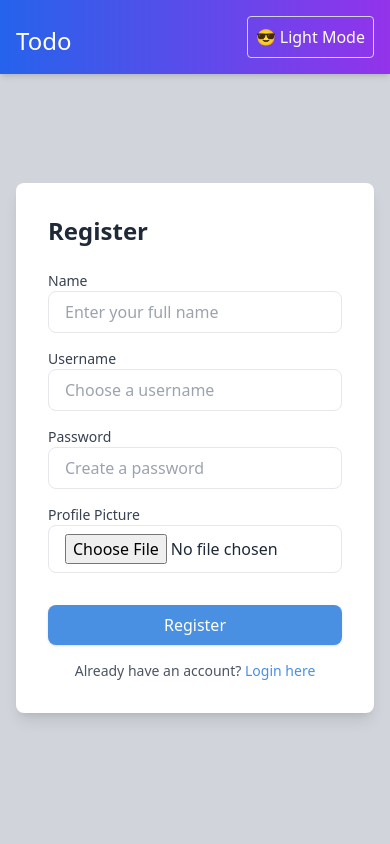
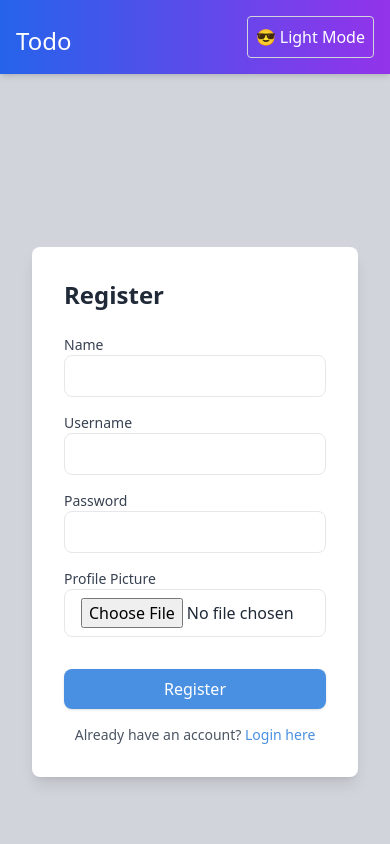
Before and after one commit to GuptaShubham-11/Todo, a React (Vite) app in the folder client/: page /register in a window 390 px wide. Shown: the top 844 px of the page. Built offline with nearby package versions, Linux system fonts and the light colour scheme.

Commit message:
add Link & useNavigate

```diff
--- a/client/src/pages/Register.jsx
+++ b/client/src/pages/Register.jsx
@@ -1,6 +1,7 @@
 import React, { useState } from "react";
 import { Button, InputField, Alert, Loader } from "../components";
 import { registerUser } from "../api/authAPI.js";
+import { Link, useNavigate } from "react-router-dom";
 
 const Register = () => {
     const [formData, setFormData] = useState({
@@ -10,7 +11,9 @@ const Register = () => {
         profilePic: null,
     });
     const [loading, setLoading] = useState(false);
-    const [message, setMessage] = useState(null); // Simplified state
+    const [message, setMessage] = useState(null);
+    const navigate = useNavigate();
+
     const handleChange = (e) => {
         setFormData({ ...formData, [e.target.name]: e.target.value });
     };
@@ -21,7 +24,11 @@ const Register = () => {
 
     const handleSubmit = async (e) => {
         e.preventDefault();
-        setMessage(null); // Clear previous message
+        if (!formData.name || !formData.username || !formData.password) {
+            setMessage({ message: "All fields are required!", code: 400 });
+            return;
+        }
+        setMessage(null);
         setLoading(true);
 
         try {
@@ -29,30 +36,31 @@ const Register = () => {
             data.append("name", formData.name);
             data.append("username", formData.username);
             data.append("password", formData.password);
-            if (formData.profilePic) {
-                data.append("profilePic", formData.profilePic);
-            }
+            if (formData.profilePic) data.append("profilePic", formData.profilePic);
 
             const response = await registerUser(data);
+            setLoading(false);
+            setMessage({
+                message: response?.data?.message || response?.data,
+                code: response?.status || response?.statusCode
+            });
 
-            setLoading(false);
-            setMessage({ message: response?.data?.message || response?.data, code: response?.status || response?.statusCode });
-
+            if (response?.statusCode < 400) {
+                setTimeout(() => navigate("/login"), 5000);
+            }
         } catch (err) {
             setLoading(false);
             setMessage({
-                message: err.response.data || "Registration failed!",
-                code: err.response.statusCode || 400,
+                message: err.response?.data?.message || "Registration failed!",
+                code: err.response?.status || 500,
             });
         }
     };
 
     return (
-        <div className="min-h-screen flex items-center justify-center bg-transparent">
-            <div className="mb-32 bg-white dark:bg-gray-800 shadow-lg rounded-lg p-8 w-full max-w-md">
-                <h1 className="text-2xl font-bold text-gray-800 dark:text-gray-100 mb-6">
-                    Register
-                </h1>
+        <div className="min-h-screen flex items-center justify-center px-4 sm:px-0">
+            <div className="bg-white dark:bg-gray-800 shadow-lg rounded-lg p-8 w-full max-w-md">
+                <h1 className="text-2xl font-bold text-gray-800 dark:text-gray-100 mb-6">Register</h1>
                 <form onSubmit={handleSubmit} encType="multipart/form-data">
                     <InputField
                         label="Name"
@@ -60,7 +68,6 @@ const Register = () => {
                         name="name"
                         value={formData.name}
                         onChange={handleChange}
-                        placeholder="Enter your full name"
                         required
                     />
                     <InputField
@@ -69,7 +76,6 @@ const Register = () => {
                         name="username"
                         value={formData.username}
                         onChange={handleChange}
-                        placeholder="Choose a username"
                         required
                     />
                     <InputField
@@ -78,7 +84,6 @@ const Register = () => {
                         name="password"
                         value={formData.password}
                         onChange={handleChange}
-                        placeholder="Create a password"
                         required
                     />
                     <InputField
@@ -87,40 +92,26 @@ const Register = () => {
                         name="profilePic"
                         onChange={handleFileChange}
                         accept="image/*"
+                        required
                     />
-                    {/* Show loader or button based on loading state */}
                     {loading ? (
                         <div className="flex justify-center mt-4">
-                            <Loader /> {/* Simple visible loader */}
+                            <Loader />
                         </div>
                     ) : (
-                        <Button
-                            text="Register"
-                            type="submit"
-                            className="mt-4"
-                        />
+                        <Button text="Register" type="submit" className="mt-4" />
                     )}
                 </form>
-
                 <p className="text-sm text-gray-600 dark:text-gray-400 mt-4 text-center">
                     Already have an account?{" "}
-                    <a
-                        href="/login"
-                        className="text-primary dark:text-primary-dark hover:underline"
-                    >
-                        Login here
-                    </a>
+                    <Link to="/login" className="text-primary dark:text-primary-dark hover:underline">Login here</Link>
                 </p>
             </div>
-
-            {/* Alert Component */}
-            {message && (
-                <Alert
-                    message={message.message}
-                    code={message.code}
-                    onClose={() => setMessage(null)}
-                />
-            )}
+            {message && <Alert
+                message={message.message}
+                type={message.code < 400 ? "success" : "error"}
+                onClose={() => setMessage(null)}
+            />}
         </div>
     );
 };
```
